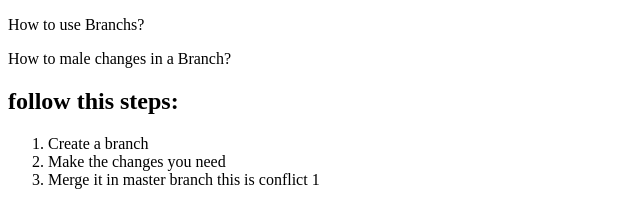
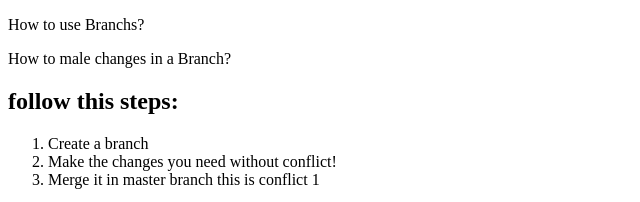
Before and after one commit to Mybralaoui/MyBranchfolder, a plain HTML site: page index.html in a window 1280 px wide. Shown: the top 202 px of the page, without its empty margins (0-640 px from the left). Drawn offline with Linux system fonts and the light colour scheme.

Commit message:
version 1 in featbranchA1 modify list 2

```diff
--- a/index.html
+++ b/index.html
@@ -11,7 +11,7 @@
     <h2>follow this steps:</h2>
     <ol>
         <li>Create a branch</li>
-        <li>Make the changes you need</li>
+        <li>Make the changes you need without conflict!</li>
         <li>Merge it in master branch this is conflict 1</li>
     </ol>
     <img src="./assets/cap 2.png" alt="">
```
